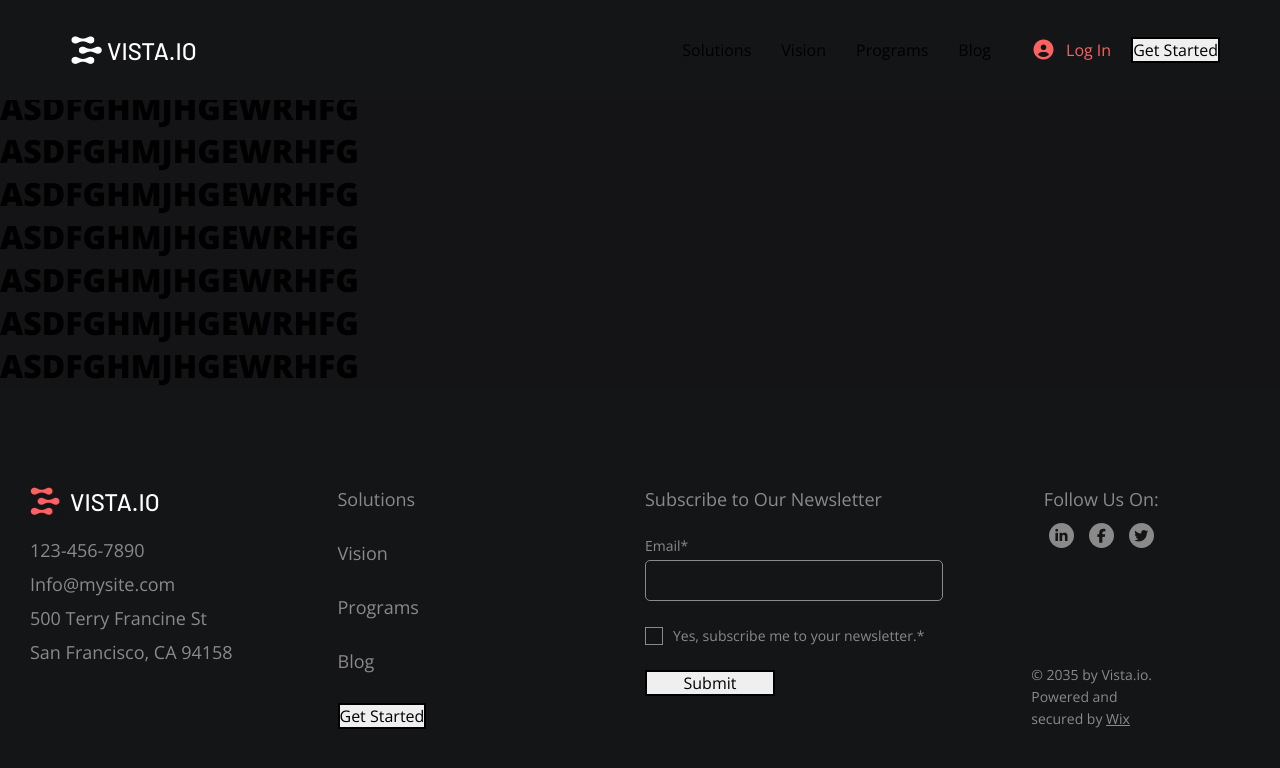
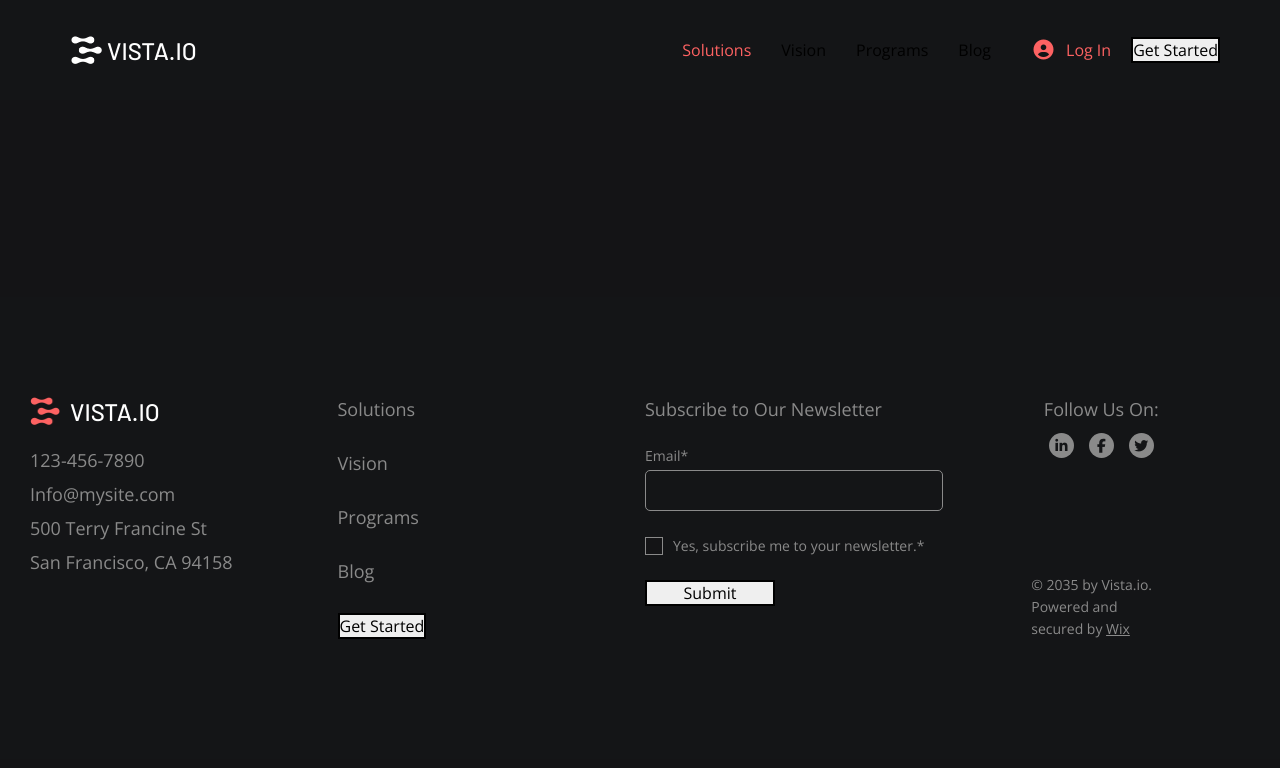
Before and after one commit to Dachi2424/React_First_project, a React (Vite) app: page /solutions in a window 1280 px wide. Shown: the top 768 px of the page. Built offline with nearby package versions, Linux system fonts and the light colour scheme.

Commit message:
i have to find a way to change navigating logic

```diff
--- a/src/components/Header/Header.jsx
+++ b/src/components/Header/Header.jsx
@@ -1,7 +1,7 @@
 import './Header.scss'
 import Logo from '../../assets/logo.png'
 import { useRef } from 'react';
-import { NavLink } from 'react-router-dom';
+import { useLocation, useNavigate } from 'react-router-dom';
 
 function Header(){
 
@@ -13,19 +13,48 @@ function Header(){
     menu.current.classList.remove('header__mobile-menu--active')
   }
 
+
+  //navigation logic
+  const navigate = useNavigate();
+  const location = useLocation();
+
+  const handleNavigate = (path) => {
+    if(window.innerWidth <= 768){
+
+      hideMenu();
+
+      setTimeout(() => {
+        navigate(path)
+      }, 200);
+
+    } else {
+      setTimeout(() => {
+        navigate(path)
+      }, 250)
+    }
+
+
+
+
+
+  }
+
+  const isActive = (path) => location.pathname === path;
+
+
   return(
     <header className="header">
-      <div className="header__logo-container">
+      <div onClick={() => handleNavigate("/")} className="header__logo-container">
         <img className='header__logo-image' src={Logo} alt="" />
         <span className='header__logo-name'>VISTA.IO</span>
       </div>
       <div className='header__right-container'>
         <nav className='header__desktop-nav'>
           <ul className='header__desktop-ul'>
-            <li className='header__desktop-li'>Solutions</li>
-            <li className='header__desktop-li'>Vision</li>
-            <li className='header__desktop-li'>Programs</li>
-            <li className='header__desktop-li'>Blog</li>
+            <li className='header__desktop-li'><span onClick={() => handleNavigate("/solutions")} className={isActive("/solutions") ? "header__desktop-link header__desktop-link--active" : "header__desktop-link"}>Solutions</span></li>
+            <li className='header__desktop-li'><span onClick={() => handleNavigate("/vision")} className={isActive("/vision") ? "header__desktop-link header__desktop-link--active" : "header__desktop-link"}>Vision</span></li>
+            <li className='header__desktop-li'><span onClick={() => handleNavigate("/programs")} className={isActive("/programs") ? "header__desktop-link header__desktop-link--active" : "header__desktop-link"}>Programs</span></li>
+            <li className='header__desktop-li'><span onClick={() => handleNavigate("/blog")} className={isActive("/blog") ? "header__desktop-link header__desktop-link--active" : "header__desktop-link"}>Blog</span></li>
           </ul>
         </nav>
         <div className="header__login-container header__login-container--desktop">
@@ -43,10 +72,10 @@ function Header(){
         </div>
         <nav className='header__mobile-nav'>
           <ul className='header__mobile-ul'>
-            <li className='header__mobile-li'><NavLink to="/solutions" className={({isActive}) => isActive ? "header__mobile-link header__mobile-link--active" : "header__mobile-link"}>Solutions</NavLink></li>
-            <li className='header__mobile-li'><NavLink to="/vision" className={({isActive}) => isActive ? "header__mobile-link header__mobile-link--active" : "header__mobile-link"}>Vision</NavLink></li>
-            <li className='header__mobile-li'><NavLink to="/programs" className={({isActive}) => isActive ? "header__mobile-link header__mobile-link--active" : "header__mobile-link"}>Programs</NavLink></li>
-            <li className='header__mobile-li'><NavLink to="/blog" className={({isActive}) => isActive ? "header__mobile-link header__mobile-link--active" : "header__mobile-link"}>Blog</NavLink></li>
+            <li className='header__mobile-li'><span onClick={() => handleNavigate("/solutions")} className={isActive("/solutions") ? "header__mobile-link header__mobile-link--active" : "header__mobile-link"}>Solutions</span></li>
+            <li className='header__mobile-li'><span onClick={() => handleNavigate("/vision")} className={isActive("/vision") ? "header__mobile-link header__mobile-link--active" : "header__mobile-link"}>Vision</span></li>
+            <li className='header__mobile-li'><span onClick={() => handleNavigate("/programs")} className={isActive("/programs") ? "header__mobile-link header__mobile-link--active" : "header__mobile-link"}>Programs</span></li>
+            <li className='header__mobile-li'><span onClick={() => handleNavigate("/blog")} className={isActive("/blog") ? "header__mobile-link header__mobile-link--active" : "header__mobile-link"}>Blog</span></li>
           </ul>
         </nav>
       </div>
--- a/src/components/Header/Header.scss
+++ b/src/components/Header/Header.scss
@@ -197,5 +197,10 @@
       gap: 30px;
       margin-right: 20px;
     }
+    &__desktop-link{
+      &--active{
+        color: var(--secondary-color)
+      }
+    }
   }
 }
--- a/src/components/Home/Home.jsx
+++ b/src/components/Home/Home.jsx
@@ -8,13 +8,13 @@ import Last from './Last/Last';
 
 function Home(){
   return(
-    <>
+    <main className='main'>
       <Hero />
       <Second />
       <Third />
       <Stats />
       <Last />
-    </>
+    </main>
   );
 }
 
--- a/src/components/Home/Home.scss
+++ b/src/components/Home/Home.scss
@@ -0,0 +1,13 @@
+
+@keyframes fade {
+  to{
+    opacity: 1;
+  }
+}
+
+@media screen and (min-width: 1024px) {
+  .main{
+    opacity: 0;
+    animation: fade .6s forwards ease;
+  }
+}
--- a/src/components/Solutions/Solutions.jsx
+++ b/src/components/Solutions/Solutions.jsx
@@ -3,7 +3,7 @@ import "./Solutions.scss"
 
 function Solutions(){
   return (
-    <>
+    <section className="solutions">
     <h1>
       ASDFGHMJHGEWRHFG
     </h1>
@@ -31,7 +31,7 @@ function Solutions(){
     <h1>
       ASDFGHMJHGEWRHFG
     </h1>
-    </>
+    </section>
   );
 }
 
--- a/src/components/Solutions/Solutions.scss
+++ b/src/components/Solutions/Solutions.scss
@@ -0,0 +1,21 @@
+
+
+@keyframes fade-in {
+  to{
+    opacity: 1;
+  }
+}
+
+.solutions{
+  h1{
+    color: white;
+  }
+}
+
+
+@media screen and (min-width: 1024px) {
+  .solutions{
+    opacity: 0;
+    animation: fade-in 1s forwards ease;
+  }
+}
```
Also changed, not shown: 1 other file (tests, documents, lock files or other folders).
